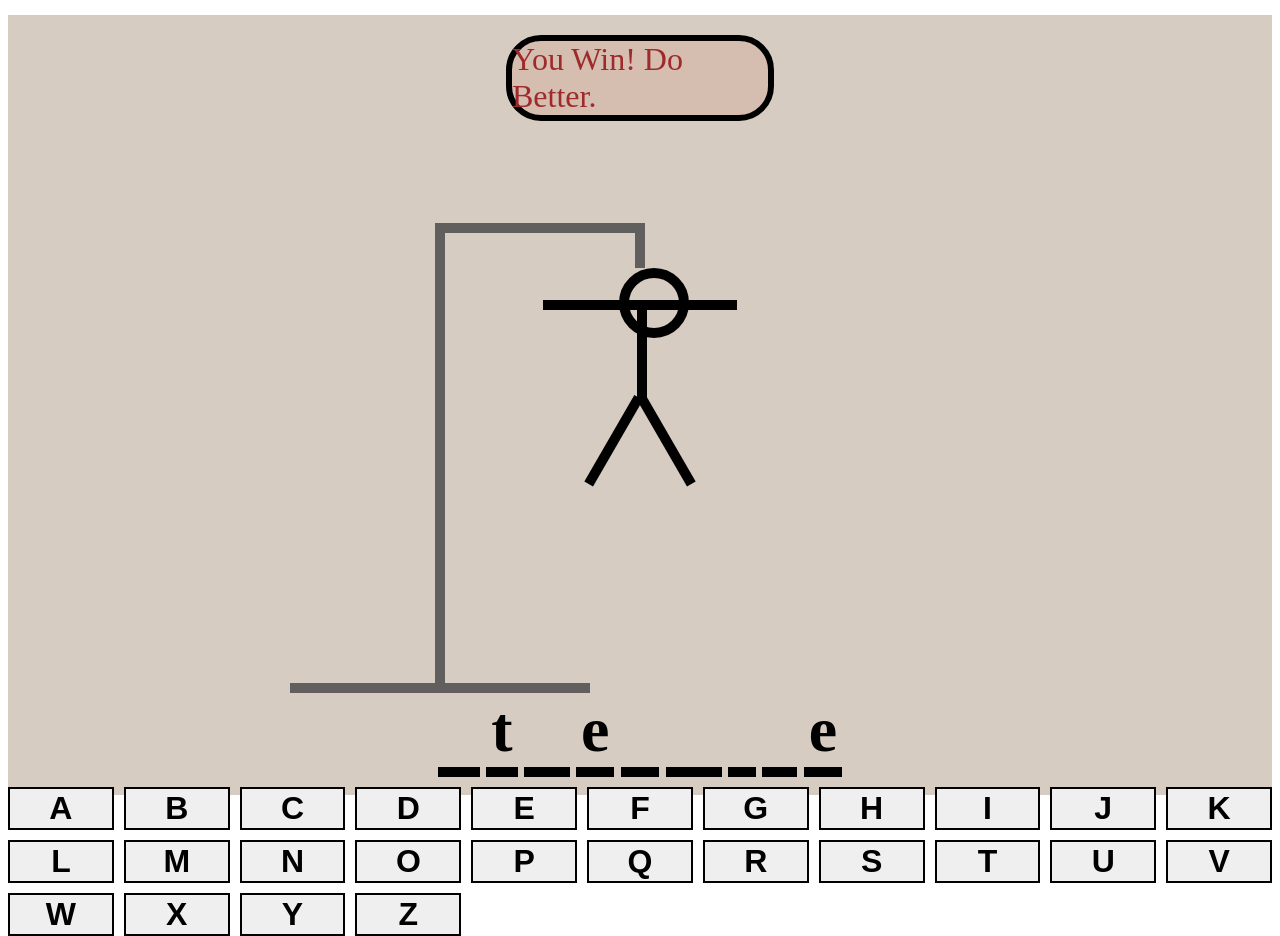
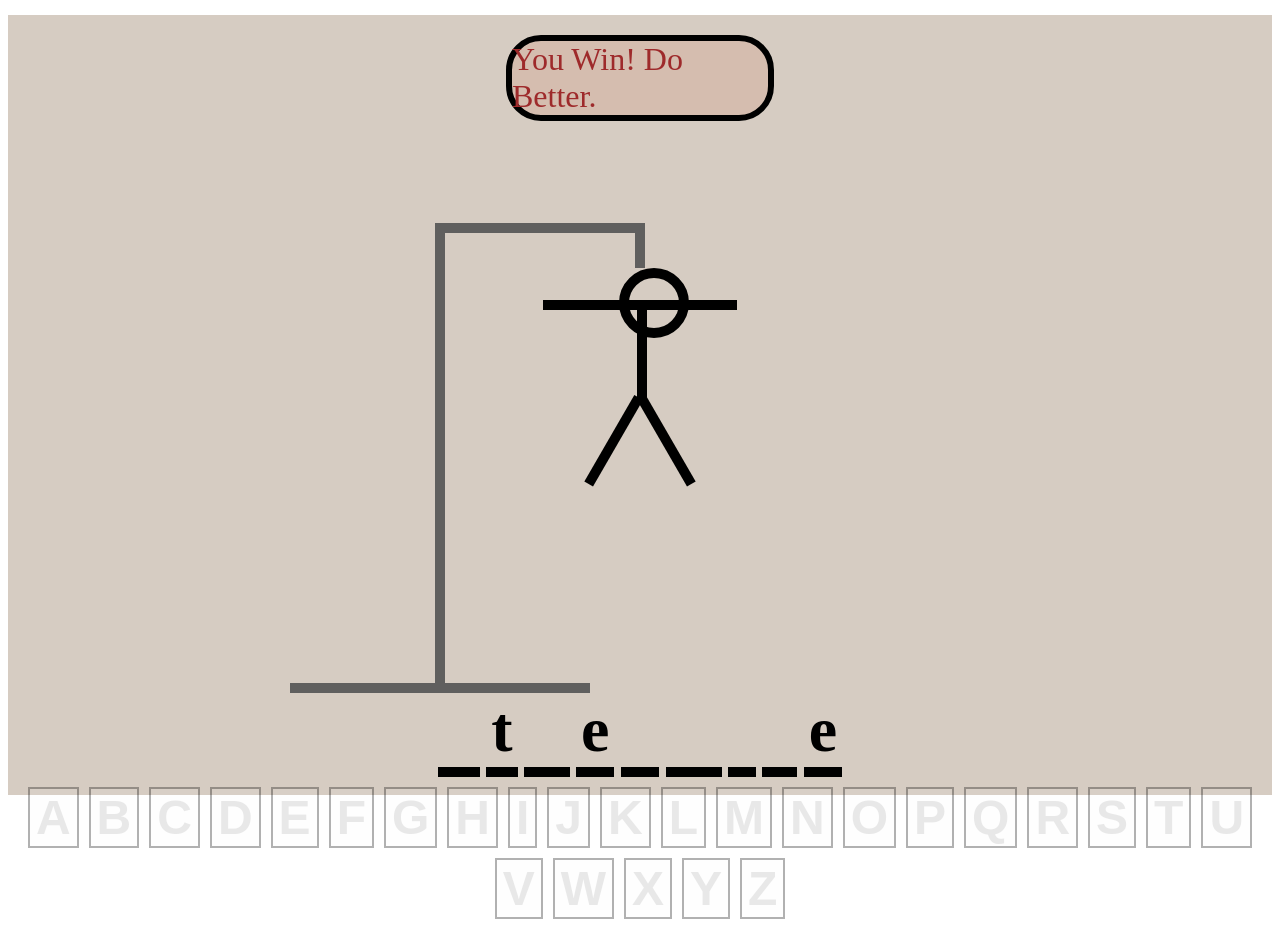
Before and after one commit to miso-tired/hangman-game, a React (Vite) app: page /game in a window 1280 px wide. Built offline with nearby package versions, Linux system fonts and the light colour scheme; the HTML template or start-up script is replaced by a standard one.

Commit message:
Restyling keyboard and refactored key list.

```diff
--- a/src/components/Keys.tsx
+++ b/src/components/Keys.tsx
@@ -1,40 +1,41 @@
+import React, { useState } from 'react';
+import '../styles/game.css';
+
 const KEYS = [
-        "a",
-        "b",
-        "c",
-        "d",
-        "e",
-        "f",
-        "g",
-        "h",
-        "i",
-        "j",
-        "k",
-        "l",
-        "m",
-        "n",
-        "o",
-        "p",
-        "q",
-        "r",
-        "s",
-        "t",
-        "u",
-        "v",
-        "w",
-        "x",
-        "y",
-        "z"
-]
+    "a", "b", "c", "d", "e", "f", "g", "h", "i", "j",
+    "k", "l", "m", "n", "o", "p", "q", "r", "s", "t",
+    "u", "v", "w", "x", "y", "z"
+];
 
-export function Keys () {
+export function Keys() {
+    const [activeKey, setActiveKey] = useState<string | null>(null);
+
+    const handleClick = (key: string) => {
+        setActiveKey(key);
+    };
+
     return (
         <div className='keyboard'>
             {KEYS.map(key => {
+                const isActive = activeKey === key;
                 return (
-                    <button className="keyButton" style={{ border: '2px solid black', fontWeight: 'bold', fontSize: '2em', textTransform: 'uppercase', cursor: 'pointer' }} key={key}>{key}</button>
-                )
+                    <button
+                        key={key}
+                        className={`keyButton ${isActive ? 'active' : 'inactive'}`}
+                        style={{
+                            border: '2px solid black',
+                            fontWeight: 'bold',
+                            fontSize: '3em',
+                            textTransform: 'uppercase',
+                            cursor: 'pointer'
+                        }}
+                        onClick={() => handleClick(key)}
+                        disabled={!isActive}
+                    >
+                        {key}
+                    </button>
+                );
             })}
         </div>
-    )
+    );
 }
--- a/src/styles/game.css
+++ b/src/styles/game.css
@@ -130,16 +130,24 @@
 }
 
 .keyboard {
-  display: grid;
+  display: flex;
+  flex-wrap: wrap;
+  justify-content: center;
   padding-top: 10px;
-  grid-template-columns: repeat(auto-fit, minmax(100px, 1fr));
   gap: 10px;
   font-size: 1em;
-  aspect-ratio: 14/1;
+  aspect-ratio: 28/1;
 }
 
-.keyButton:hover, .keyButton:focus {
+.keyButton:hover:not(:disabled), .keyButton:focus:not(:disabled) {
   background-color: #9e2a2b;
+}
+.keyButton.inactive {
+  opacity: 0.3;
+}
+.keyButton.active {
+  background-color: hsl(356, 56%, 39%);
+  color: white;
 }
 
 /*# sourceMappingURL=game.css.map */
--- a/src/styles/game.scss
+++ b/src/styles/game.scss
@@ -95,8 +95,17 @@
 }
 
 .keyButton {
-    &:hover,
-    &:focus {
-        background-color: $main-text
+    &:hover:not(:disabled),
+    &:focus:not(:disabled) {
+        background-color: $main-text;
+    }
+
+    &.inactive {
+        opacity: 0.3;
+    }
+
+    &.active {
+        background-color: hsl(356, 56%, 39%);
+        color: white;
     }
 }
```
Also changed, not shown: 1 other file (tests, documents, lock files or other folders).
